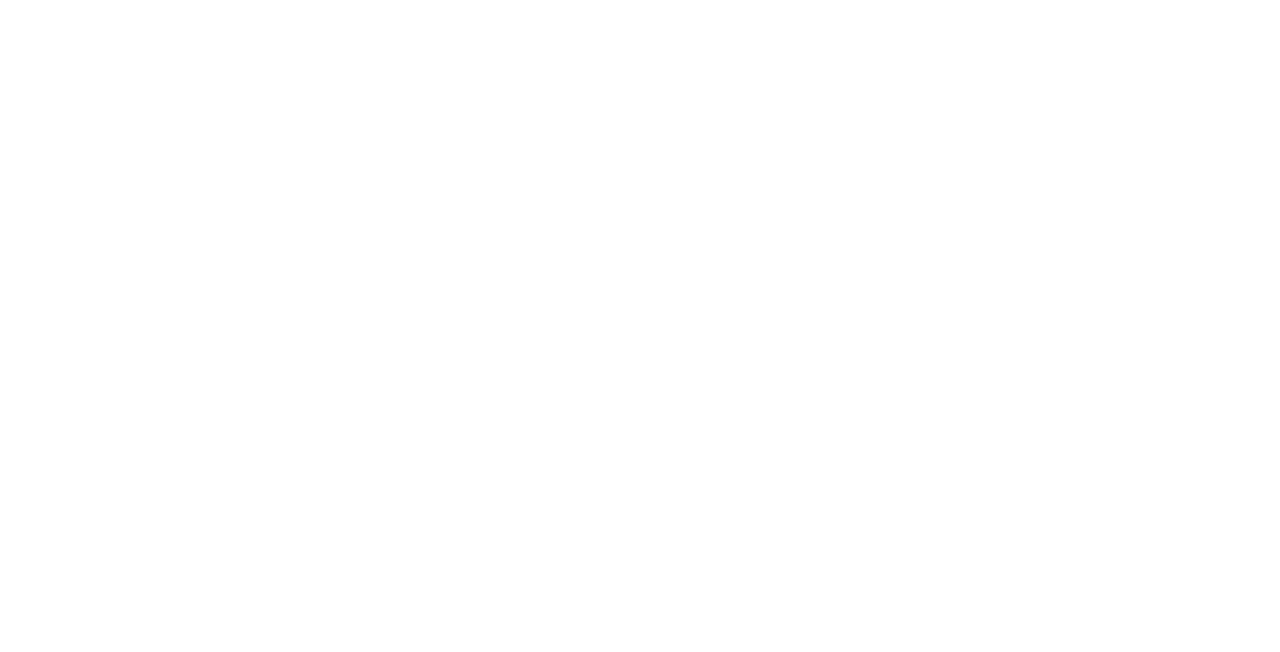
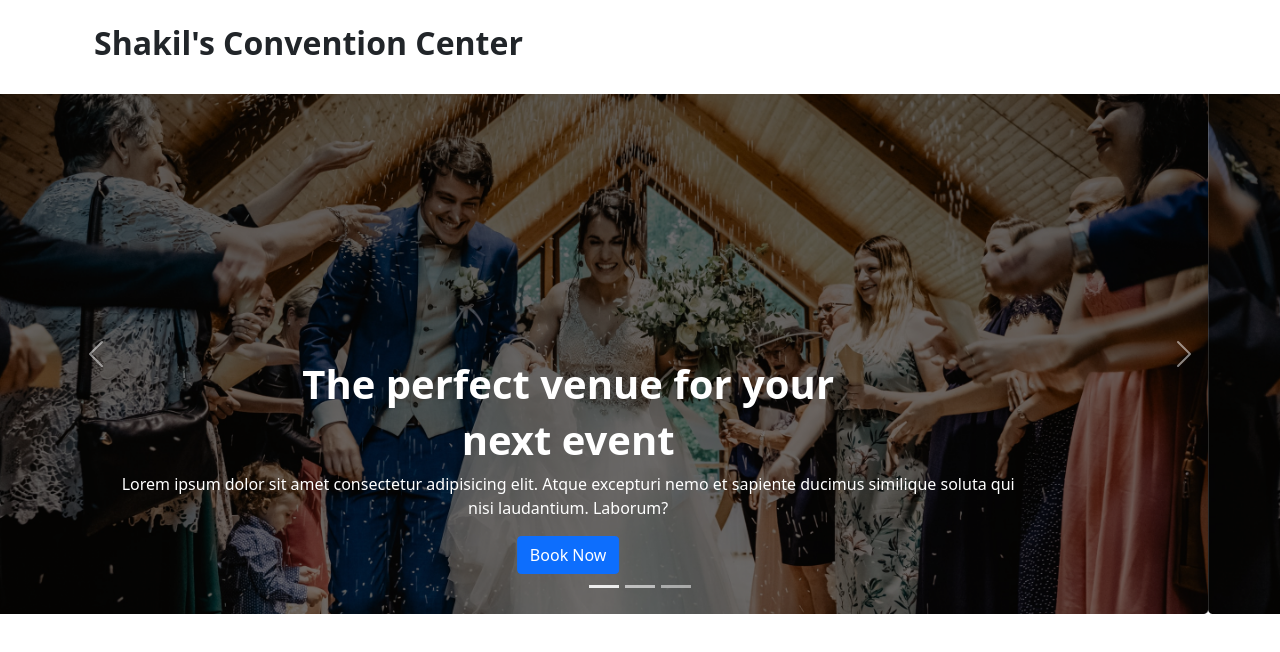
Before and after one commit to jhshakil/convention-center-assinment, a plain HTML site: page index.html in a window 1280 px wide. Drawn offline with nearby package versions, Linux system fonts and the light colour scheme.

Commit message:
secound commit

```diff
--- a/index.html
+++ b/index.html
@@ -11,10 +11,79 @@
         integrity="sha384-EVSTQN3/azprG1Anm3QDgpJLIm9Nao0Yz1ztcQTwFspd3yD65VohhpuuCOmLASjC" crossorigin="anonymous">
 
     <!-- Custom css  -->
-
+    <link rel="stylesheet" href="style.css">
 </head>
 
 <body>
+    <header>
+        <section class="container p-4">
+            <nav>
+                <h1 class="fs-2 fw-bold">Shakil's Convention Center</h1>
+            </nav>
+        </section>
+        <section>
+            <div>
+                <div id="carouselExampleCaptions" class="carousel slide" data-bs-ride="carousel">
+                    <div class="carousel-indicators">
+                        <button type="button" data-bs-target="#carouselExampleCaptions" data-bs-slide-to="0"
+                            class="active" aria-current="true" aria-label="Slide 1"></button>
+                        <button type="button" data-bs-target="#carouselExampleCaptions" data-bs-slide-to="1"
+                            aria-label="Slide 2"></button>
+                        <button type="button" data-bs-target="#carouselExampleCaptions" data-bs-slide-to="2"
+                            aria-label="Slide 3"></button>
+                    </div>
+                    <div class="carousel-inner">
+                        <div class="carousel-item active">
+                            <img src="images/banner.png" class="d-block w-100" alt="...">
+                            <div class="carousel-caption d-none d-md-block">
+                                <h5 class="fs-1 fw-bold">The perfect venue for your</h5>
+                                <h5 class="fs-1 fw-bold">next event</h5>
+                                <p>Lorem ipsum dolor sit amet consectetur adipisicing elit. Atque excepturi nemo et
+                                    sapiente ducimus similique soluta qui nisi laudantium. Laborum?</p>
+                                <a href="#" class="btn btn-primary stretched-link">Book Now</a>
+                            </div>
+                        </div>
+                        <div class="carousel-item">
+                            <img src="images/banner.png" class="d-block w-100" alt="...">
+                            <div class="carousel-caption d-none d-md-block">
+                                <h5 class="fs-1 fw-bold">The perfect venue for your</h5>
+                                <h5 class="fs-1 fw-bold">next event</h5>
+                                <p>Lorem ipsum dolor sit amet consectetur adipisicing elit. Atque excepturi nemo et
+                                    sapiente ducimus similique soluta qui nisi laudantium. Laborum?</p>
+                                <a href="#" class="btn btn-primary stretched-link">Book Now</a>
+                            </div>
+                        </div>
+                        <div class="carousel-item">
+                            <img src="images/banner.png" class="d-block w-100" alt="...">
+                            <div class="carousel-caption d-none d-md-block">
+                                <h5 class="fs-1 fw-bold">The perfect venue for your</h5>
+                                <h5 class="fs-1 fw-bold">next event</h5>
+                                <p>Lorem ipsum dolor sit amet consectetur adipisicing elit. Atque excepturi nemo et
+                                    sapiente ducimus similique soluta qui nisi laudantium. Laborum?</p>
+                                <a href="#" class="btn btn-primary stretched-link">Book Now</a>
+                            </div>
+                        </div>
+                    </div>
+                    <button class="carousel-control-prev" type="button" data-bs-target="#carouselExampleCaptions"
+                        data-bs-slide="prev">
+                        <span class="carousel-control-prev-icon" aria-hidden="true"></span>
+                        <span class="visually-hidden">Previous</span>
+                    </button>
+                    <button class="carousel-control-next" type="button" data-bs-target="#carouselExampleCaptions"
+                        data-bs-slide="next">
+                        <span class="carousel-control-next-icon" aria-hidden="true"></span>
+                        <span class="visually-hidden">Next</span>
+                    </button>
+                </div>
+            </div>
+        </section>
+    </header>
+    <main></main>
+    <footer></footer>
+
+    <script src="https://cdn.jsdelivr.net/npm/bootstrap@5.0.2/dist/js/bootstrap.bundle.min.js"
+        integrity="sha384-MrcW6ZMFYlzcLA8Nl+NtUVF0sA7MsXsP1UyJoMp4YLEuNSfAP+JcXn/tWtIaxVXM"
+        crossorigin="anonymous"></script>
 
 </body>
 
```
Also changed, not shown: images/person 1.png (deleted), images/person 2.png (deleted), images/person 3.png (deleted), images/wedding.png (deleted).
